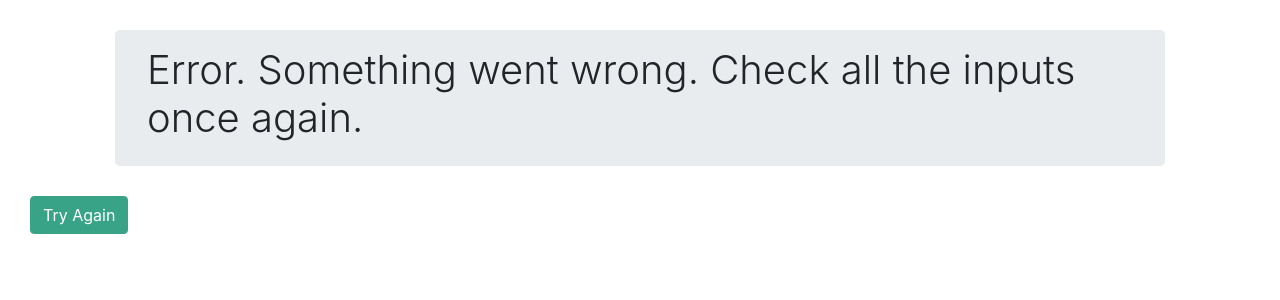
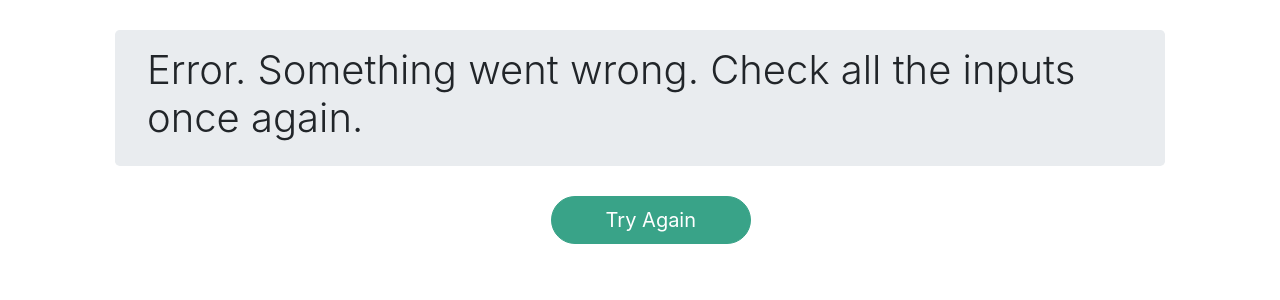
Before and after one commit to mohnish-7/article-it, a Flask app: template templates/upload_post_error.html in a window 1280 px wide. Shown: the top 300 px of the page. Run offline with Flask 2, Linux system fonts and the light colour scheme; the template is opened without the code that fills it, so the values that code supplies are empty; some libraries are stand-ins or nearby versions.

Commit message:
Add files via upload

```diff
--- a/templates/upload_post_error.html
+++ b/templates/upload_post_error.html
@@ -22,9 +22,9 @@
       <h1 class="display-4">Error. Something went wrong. Check all the inputs once again.</h1>
     </div>
 
-    <form class="" action="\new_post" method="post">
-      <div class="col-11">
-        <button type="submit" name="go-home" class="btn btn-turquoise mb-3 post-button">Try Again</button>
+    <form action="\" method="post">
+      <div class="gap-2 col-2 mx-auto">
+        <button class="btn btn-turquoise btn-lg post-button-big" type="submit">Try Again</button>
       </div>
     </form>
   </div>
```
